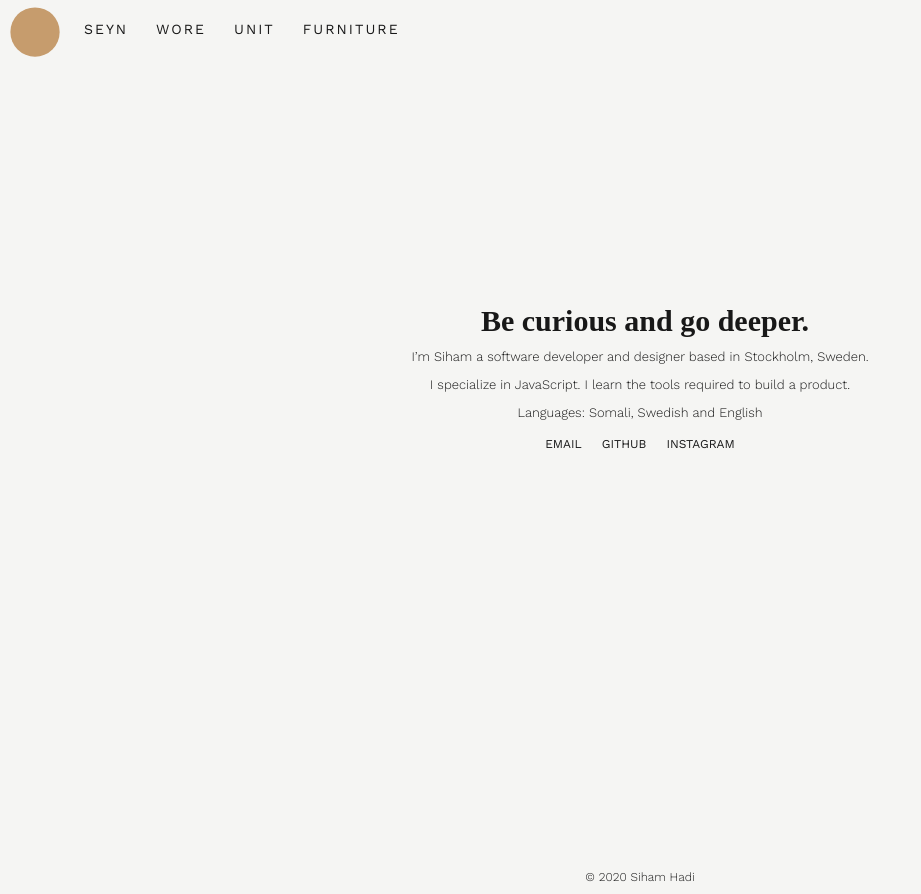
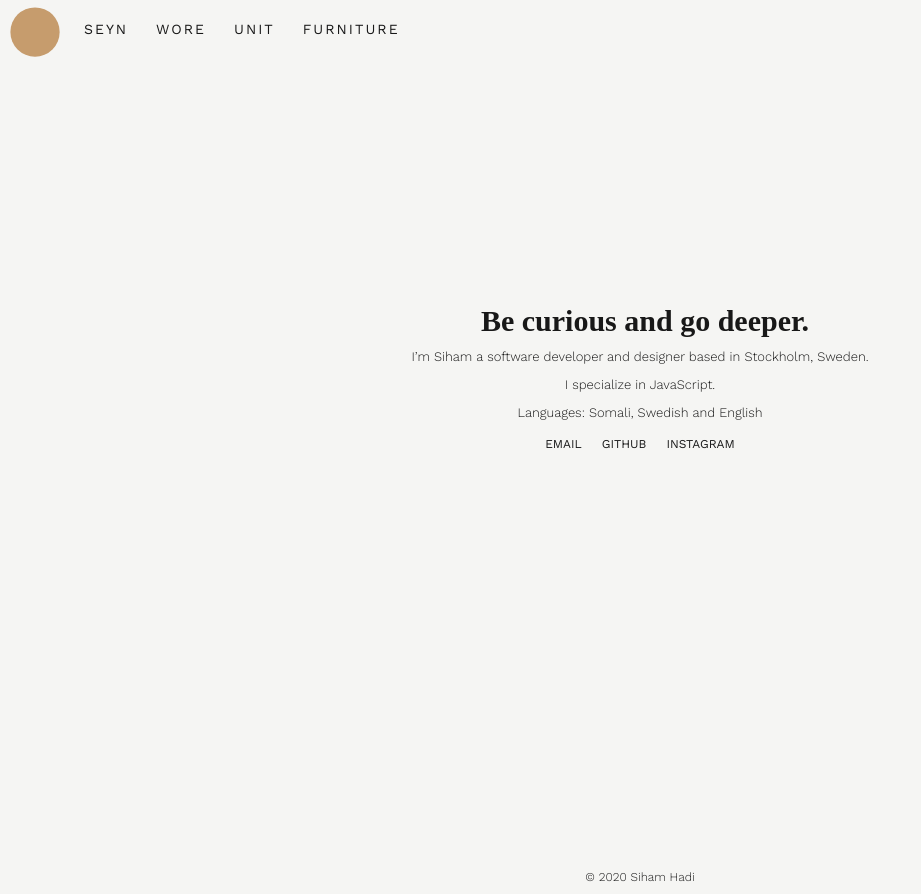
Before and after one commit to csobr/personal-website, a Next.js app: page / in a window 1280 px wide. Shown: the whole page, without its empty margins (0-921 px from the left). Built offline with nearby package versions, Linux system fonts and the light colour scheme; no server answers.

Commit message:
Updated text

```diff
--- a/src/pages/index.js
+++ b/src/pages/index.js
@@ -41,8 +41,7 @@ const Home = () => {
                             <p>
                                 I’m Siham a software developer and designer
                                 based in Stockholm, Sweden.{'\n'} I specialize
-                                in JavaScript. I learn the tools required to
-                                build a product.
+                                in JavaScript.
                                 {'\n'}Languages: Somali, Swedish and English
                             </p>
 
```
